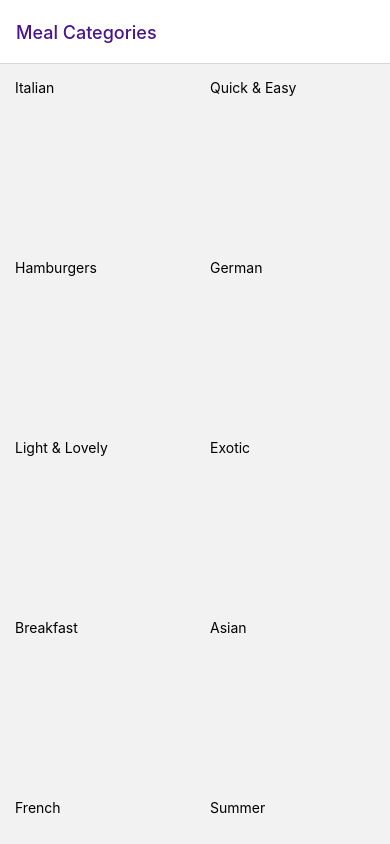
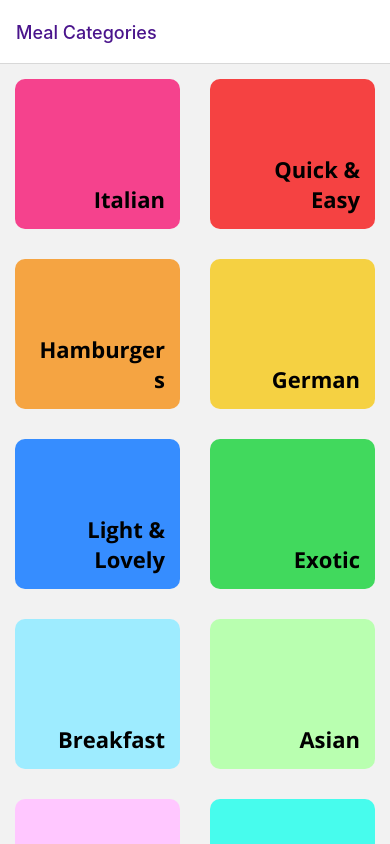
Before and after one commit to yodhcn/the-meals-app, a React Native app: screen /Categories in a window 390 px wide. Built offline with nearby package versions, Linux system fonts and the light colour scheme.

Commit message:
6.21. Grid Styling & Some Refactoring
https://reactnative.dev/docs/pressable

```diff
--- /dev/null
+++ b/components/CategoryGridTile.js
@@ -0,0 +1,61 @@
+import React from "react";
+import {
+  TouchableOpacity,
+  TouchableNativeFeedback,
+  View,
+  Text,
+  Platform,
+  StyleSheet,
+} from "react-native";
+
+export default function CategoryGridTile(props) {
+  let TouchableCmp = TouchableOpacity;
+  if (Platform.OS === "android" && Platform.Version >= 21) {
+    TouchableCmp = TouchableNativeFeedback;
+  }
+
+  return (
+    <View style={styles.gridItem}>
+      <TouchableCmp style={{ flex: 1 }} onPress={props.onSelect}>
+        <View
+          style={{
+            ...styles.container,
+            backgroundColor: props.color,
+          }}
+        >
+          <Text style={styles.title} numberOfLines={2}>
+            {props.title}
+          </Text>
+        </View>
+      </TouchableCmp>
+    </View>
+  );
+}
+
+const styles = StyleSheet.create({
+  gridItem: {
+    flex: 1,
+    margin: 15,
+    height: 150,
+    borderRadius: 10,
+    overflow: "hidden",
+    elevation: 3,
+  },
+  container: {
+    flex: 1,
+    // borderRadius: 10,
+    shadowColor: "baleck",
+    shadowOpacity: 0.26,
+    shadowOffset: { width: 0, height: 2 },
+    shadowRadius: 10,
+    // elevation: 30,
+    padding: 15,
+    justifyContent: "flex-end",
+    alignItems: "flex-end",
+  },
+  title: {
+    fontFamily: "open-sans-bold",
+    fontSize: 22,
+    textAlign: "right",
+  },
+});
--- a/screens/CategoriesScreen.js
+++ b/screens/CategoriesScreen.js
@@ -8,20 +8,20 @@ import {
 } from "react-native";
 
 import { CATEGORIES } from "../data/dummy-data";
+import CategoryGridTile from "../components/CategoryGridTile";
 
 export default function CategoriesScreen(props) {
   function renderGridItem(itemData) {
     return (
-      <TouchableOpacity
-        style={styles.gridItem}
-        onPress={() =>
+      <CategoryGridTile
+        title={itemData.item.title}
+        color={itemData.item.color}
+        onSelect={() =>
           props.navigation.navigate("CategoryMeals", {
             categoryId: itemData.item.id,
           })
         }
-      >
-        <Text>{itemData.item.title}</Text>
-      </TouchableOpacity>
+      />
     );
   }
 
@@ -36,9 +36,4 @@ const styles = StyleSheet.create({
     justifyContent: "center",
     alignItems: "center",
   },
-  gridItem: {
-    flex: 1,
-    margin: 15,
-    height: 150,
-  },
 });
```
